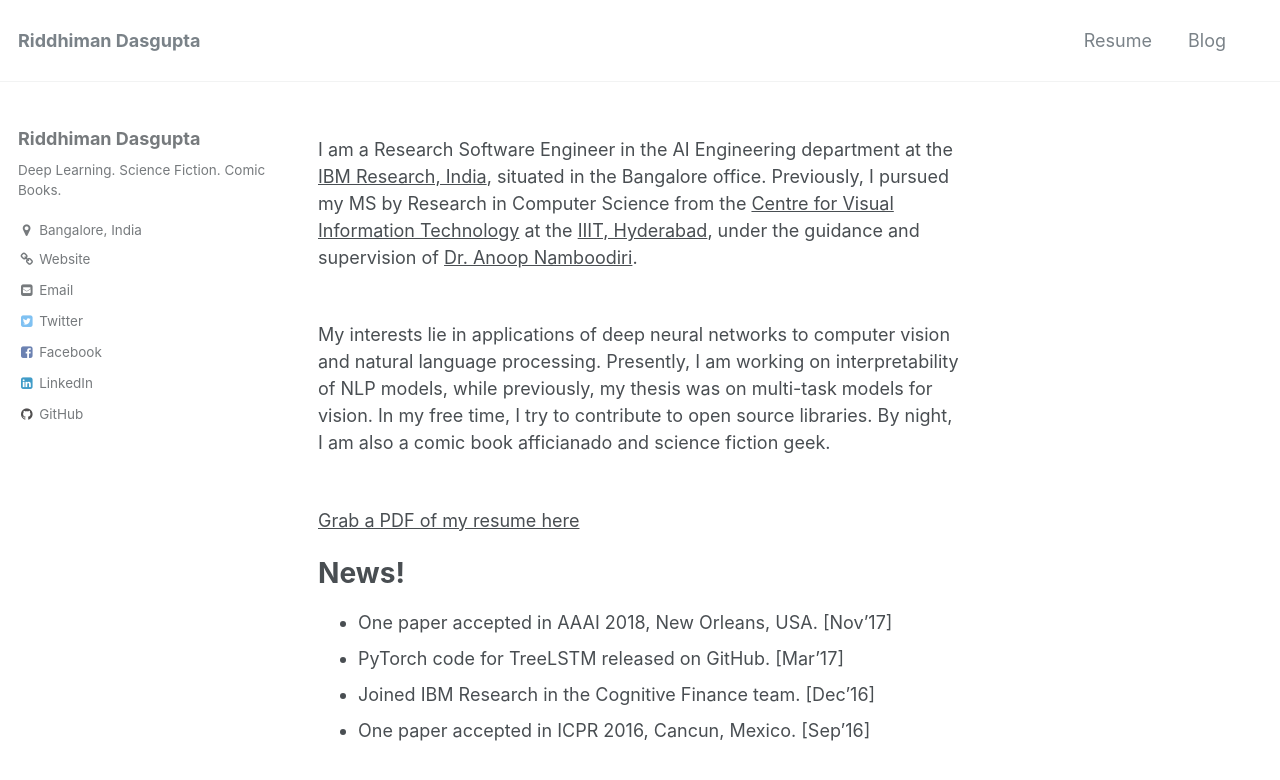
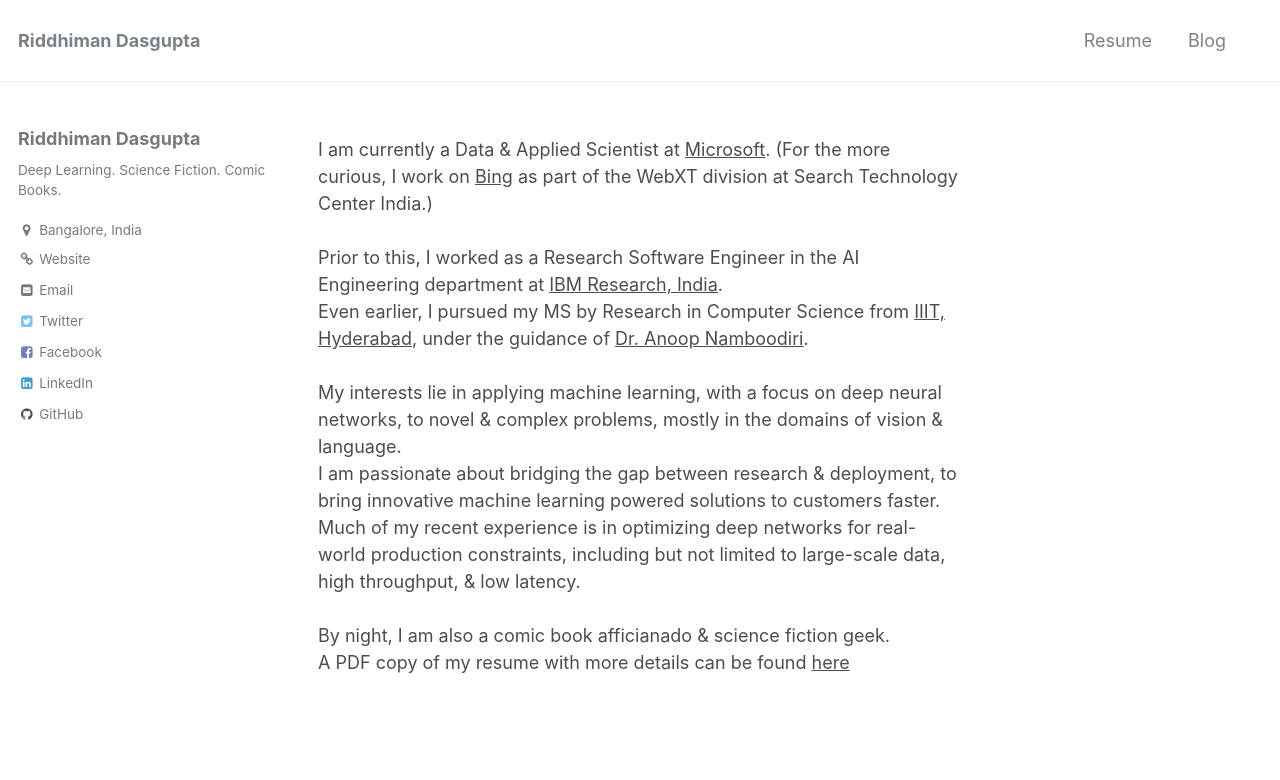
Before and after one commit to dasguptar/dasguptar.github.io, a Jekyll site: the page built from _pages/index.md, in a window 1280 px wide and 900 px high. Shown: the top 780 px of the window. Built offline with Jekyll 4.4.1, drawn with Linux system fonts in a browser that asks for light colours.

Commit message:
YearEnd2021Update

```diff
--- a/_pages/index.md
+++ b/_pages/index.md
@@ -5,15 +5,14 @@ title:
 description: "Riddhiman Dasgupta's website"
 permalink: /
 ---
-I am a Research Software Engineer in the AI Engineering department at the [IBM Research, India](http://www.research.ibm.com/labs/india/), situated in the Bangalore office. Previously, I pursued my MS by Research in Computer Science from the [Centre for Visual Information Technology](http://cvit.iiit.ac.in/) at the [IIIT, Hyderabad](https://www.iiit.ac.in/), under the guidance and supervision of [Dr. Anoop Namboodiri](https://faculty.iiit.ac.in/~anoop/). <br><br>
-
-My interests lie in applications of deep neural networks to computer vision and natural language processing. Presently, I am working on interpretability of NLP models, while previously, my thesis was on multi-task models for vision. In my free time, I try to contribute to open source libraries. By night, I am also a comic book afficianado and science fiction geek. <br> <br>
-
-[Grab a PDF of my resume here](/assets/docs/riddhiman-dasgupta-resume.pdf)
-
-# News!
-
-* One paper accepted in AAAI 2018, New Orleans, USA. [Nov'17]
-* PyTorch code for  TreeLSTM released on GitHub. [Mar'17]
-* Joined IBM Research in the Cognitive Finance team. [Dec'16]
-* One paper accepted in ICPR 2016, Cancun, Mexico. [Sep'16]
+I am currently a Data & Applied Scientist at [Microsoft](https://www.microsoft.com/). (For the more curious, I work on [Bing](https://www.bing.com/) as part of the WebXT division at Search Technology Center India.) <br> <br>
+Prior to this, I worked as a Research Software Engineer in the AI Engineering department at [IBM Research, India](http://www.research.ibm.com/labs/india/). <br>
+Even earlier, I pursued my MS by Research in Computer Science from  [IIIT, Hyderabad](https://www.iiit.ac.in/), under the guidance of [Dr. Anoop Namboodiri](https://faculty.iiit.ac.in/~anoop/).<br><br>
+My interests lie in applying machine learning, with a focus on deep neural networks, to novel & complex problems, mostly in the domains of vision & language. <br>
+I am passionate about bridging the gap between research & deployment, to bring innovative machine learning powered solutions to customers faster.<br>
+Much of my recent experience is in optimizing deep networks for real-world production constraints, including but not limited to large-scale data, high throughput, & low latency. <br> <br>
+By night, I am also a comic book afficianado & science fiction geek. <br>
+A PDF copy of my resume with more details can be found [here](/assets/docs/riddhiman-dasgupta-resume.pdf)
+<!-- My interests lie in applications of deep neural networks to computer vision & natural language processing.  -->
+<!-- Previously, my thesis was on multi-task models for vision. -->
+<!-- In my free time, I try to contribute to open source libraries.  -->
```
Also changed, not shown: 1 other file.
